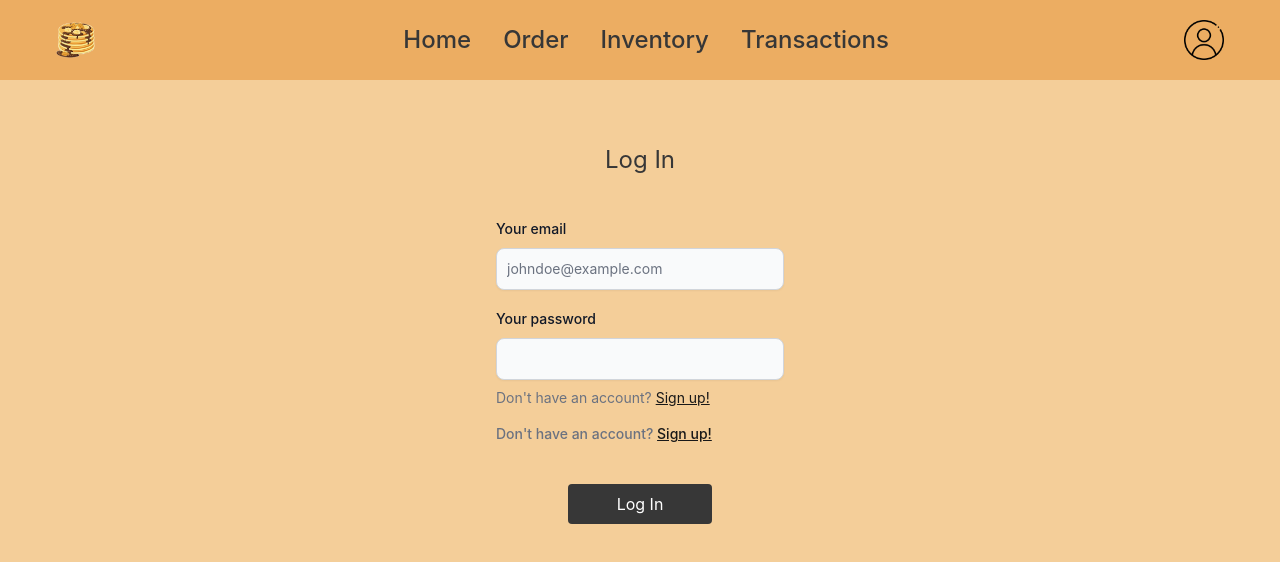
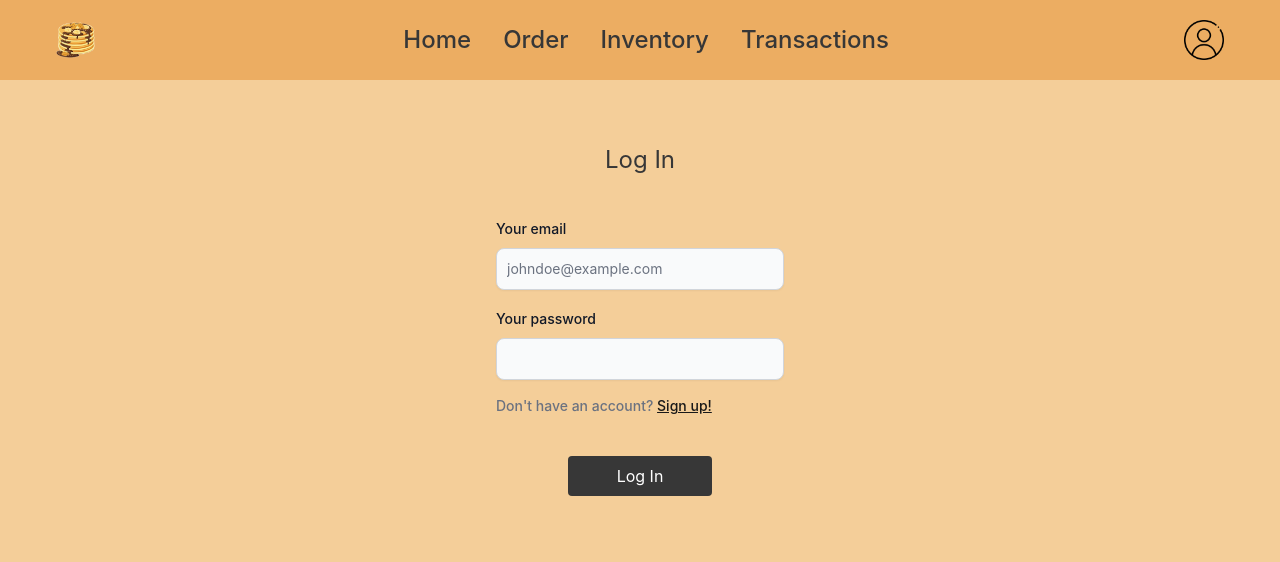
Before and after one commit to apoprzenovic/pancakes-unlimited-client, a React (Create React App) app: page /login in a window 1280 px wide. Shown: the top 562 px of the page. Built offline with nearby package versions, Linux system fonts and the light colour scheme; the HTML template or start-up script is replaced by a standard one.

Commit message:
Minor changes to avoid errors

```diff
--- a/src/pages/Login.jsx
+++ b/src/pages/Login.jsx
@@ -43,9 +43,6 @@ function Login() {
                         required
                         shadow
                         type="password"
-                        helperText={<>Don't have an account? <Link to={"/signup"}
-                                                                   className={"text-main-text-black underline hover:text-main-text-in-focus"}>Sign
-                            up!</Link></>}
                     />
                 </div>
                 <Label htmlFor={"login"}><span className={"text-gray-500"}>Don't have an account? <Link to={"/signup"}
--- a/src/pages/Signup.jsx
+++ b/src/pages/Signup.jsx
@@ -126,7 +126,7 @@ function Signup() {
                         type="password"
                         value={password}
                         onChange={(e) => setPassword(e.target.value)}
-                        helperText={<p className="text-red-600">{passwordError}</p>}
+                        helperText={<span className="text-red-600">{passwordError}</span>}
                     />
                 </div>
                 <div>
@@ -141,7 +141,7 @@ function Signup() {
                         type="password"
                         value={repeatPassword}
                         onChange={(e) => setRepeatPassword(e.target.value)}
-                        helperText={<p className="text-red-600">{repeatPasswordError}</p>}
+                        helperText={<span className="text-red-600">{repeatPasswordError}</span>}
                     />
                 </div>
                 <Label htmlFor={"login"}><span className={"text-gray-500"}>Already have an account? <Link to={"/login"}
```
